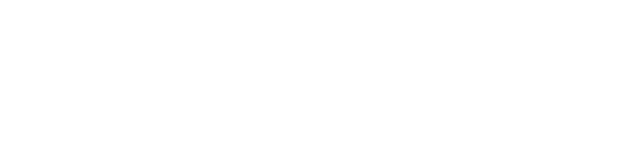
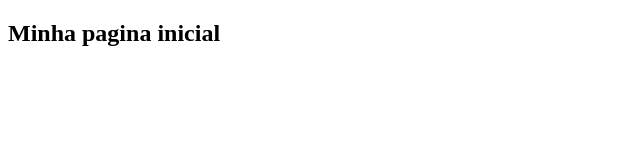
Before and after one commit to RichardRotta/projeto-curso-git, a plain HTML site: page index.html in a window 1280 px wide. Shown: the whole page, without its empty margins (0-640 px from the left). Drawn offline with Linux system fonts and the light colour scheme.

Commit message:
Adicionando estrutura html inicial

```diff
--- a/index.html
+++ b/index.html
@@ -7,6 +7,7 @@
     </head>
 
     <body>
+        <h2>Minha pagina inicial</h2>
+    </body>
 
-    </body>
 </html>
```
